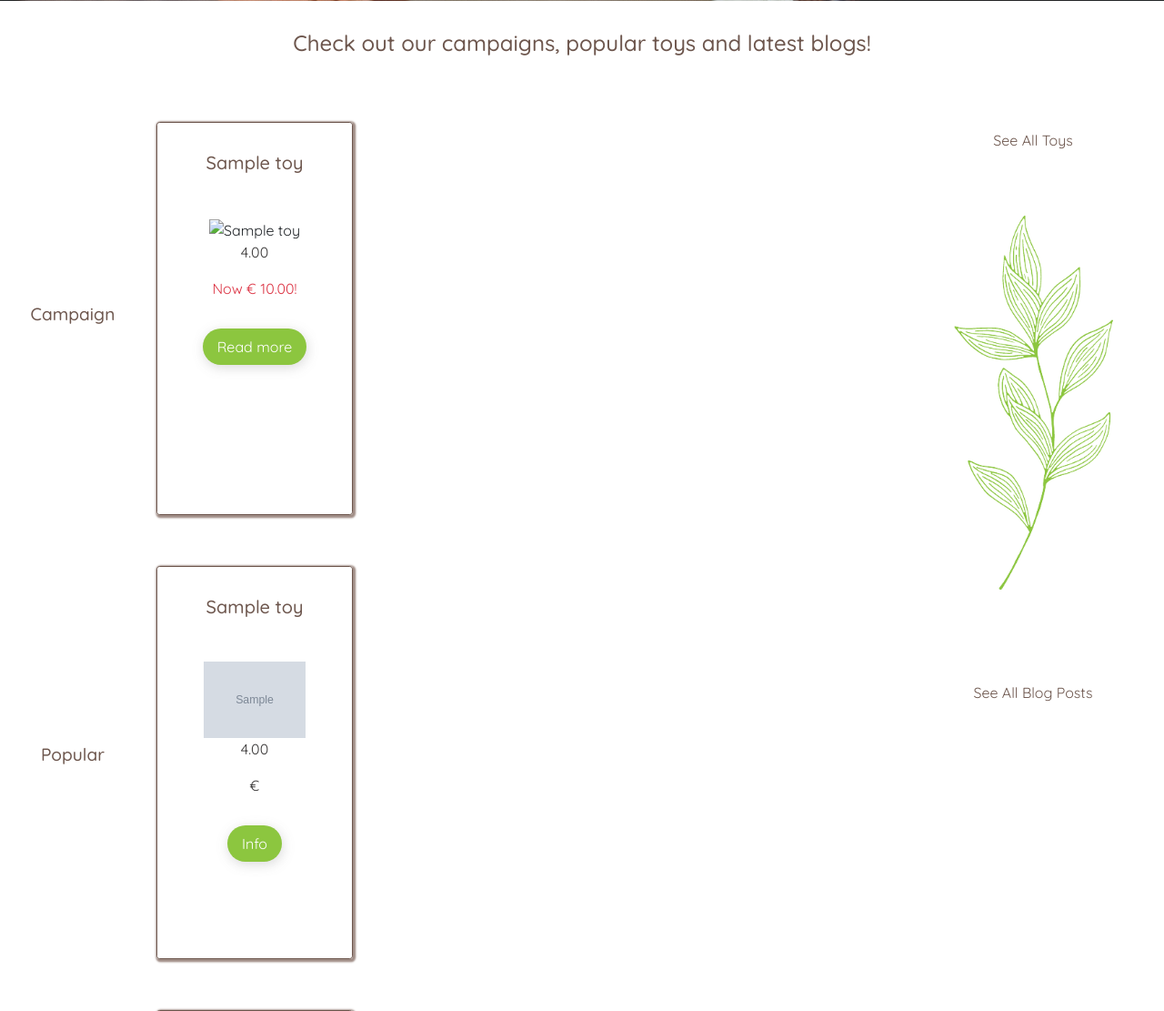
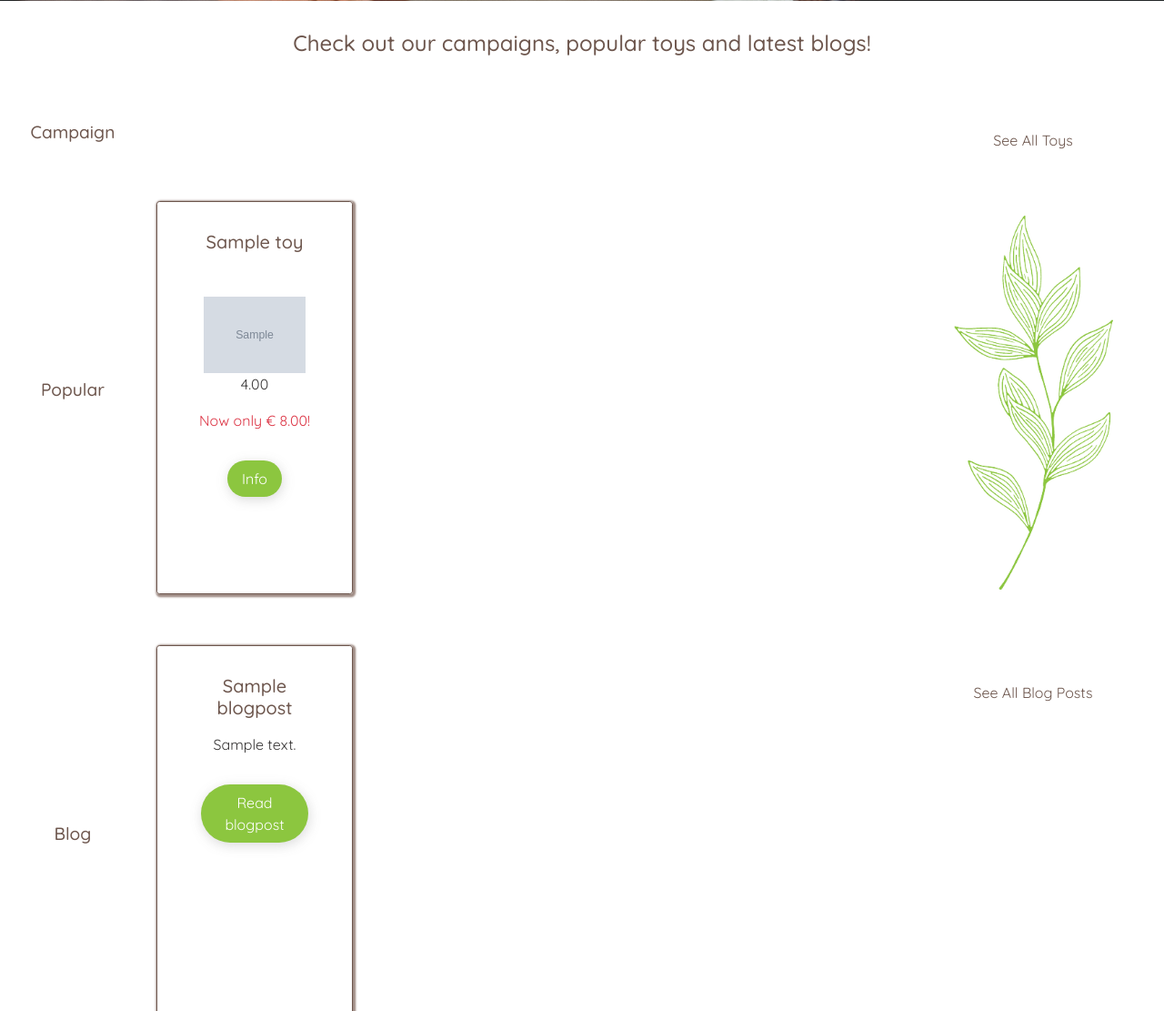
Before and after one commit to mmmangooo/Milestone-Project4, a Django app: page / in a window 1280 px wide. Shown: the part 863-1974 px from the top of the page at 91% size. Run offline with Django 3.2, Linux system fonts and the light colour scheme; tables that the repository leaves empty hold one stand-in row (values such as "Sample post"); grey boxes marked "Sample" are stand-in pictures; some libraries are stand-ins or nearby versions.

Commit message:
Updated capaign price calculation and template rendering

```diff
--- a/home/templates/home/index.html
+++ b/home/templates/home/index.html
@@ -30,23 +30,28 @@
         <div class="col-12 col-lg-2 mt-2">
             <h4>Campaign</h4>
         </div>
-        {% for has_campaign in has_campaigns %}
+  {%if toy.campaign == True %}
+        {% for toy in toys  %}
+
         <div class="col-12 col-sm-6 col-lg-3">
             <div class="square-card mt-2">
-                <h5 class="mb-5">{{ has_campaign.name }}</h5>
-                {% if has_campaign.image %} <img class="w-75" src="{{ toy.image.url }}" alt="{{ has_campaign.name }}">
+                <h5 class="mb-5">{{ toy.name }}</h5>
+                {% if toy.image %} <img class="w-75" src="{{ toy.image.url }}" alt="{{ has_campaign.name }}">
                 {% else %}
                 <img class="w-50" src="{{ MEDIA_URL }}no-image.png"
                     alt="Light-brown image of drawn silhouette of mountain and tree with text 'no image found' below">
                 {% endif %}
-                <p>{{ has_campaign.rating }}</p>
-                <p class="text-danger"> Now € {{ has_campaign.price }}!</p>
-                <a href="{% url 'toy_details' has_campaign.id%}"
+                <p>{{ toy.rating }}</p>
+                <p class="text-danger"> Now only € {{ toy.get_campaign }}! </p>
+                <a href="{% url 'toy_details' toy.id%}"
                     class="btn rounded-pill submit-btn text-white my-2">Read
                     more</a>
             </div>
         </div>
+
+
         {% endfor %}
+       {% endif %}
 
 
 
@@ -69,8 +74,8 @@
                     alt="Light-brown image of drawn silhouette of mountain and tree with text 'no image found' below">
                 {% endif %}
                 <p>{{ toy.rating }}</p>
-                <p> {% if toy.campaign %} € {{toy.campaign.price }} {% else %} € {{toy.price }}
-                    {%endif %}</p>
+                <p class="{% if toy.campaign %} card-text text-danger {% else %} card-text {% endif %}"> {% if toy.campaign == True %} Now only € {{ toy.get_campaign }}!  {% else %}  € {{toy.price }}  {% endif %}</p>
+
                 <a href="{% url 'toy_details' toy.id%}" class="btn rounded-pill submit-btn text-white my-1">Info</a>
             </div>
         </div>
--- a/static/css/base.css
+++ b/static/css/base.css
@@ -53,7 +53,7 @@ p {
 }
 
 .page-wrapper {
-    padding-top: 5rem;
+    padding-top: 4.5rem;
     width: 100%;
 
 }
--- a/toys/models.py
+++ b/toys/models.py
@@ -1,8 +1,7 @@
 from django.db import models
-from django.core.files.storage import FileSystemStorage
 from decimal import Decimal
 
-fs = FileSystemStorage(location='/media/')
+
 
 
 class Category(models.Model):
@@ -38,11 +37,12 @@ class Toy(models.Model):
     image = models.ImageField(upload_to='toys', null=True, blank=True)
     campaign = models.BooleanField(default=False, null=True, blank=True)
 
+    @property
     def get_campaign(self):
         """
         Calculate 20% discount on price for toys that are on campaign
         """
-        price = self.price * Decimal(20/100)
+        price = self.price - (self.price*20/100)
         return price
 
     def __str__(self):
--- a/toys/templates/toys/toy_details.html
+++ b/toys/templates/toys/toy_details.html
@@ -30,7 +30,7 @@
             </p>
 
             <!-- Showing the toy's campaign price if it has one, otherwose showing original price -->
-            <p>{% if toy.campaign %} {{toy.campaign.price}} {% else %} € {{toy.price }} {%endif %}</p>
+            <p class="{% if toy.campaign %} card-text text-danger {% else %} card-text {% endif %}"> {% if toy.campaign == True %} Now only € {{ toy.get_campaign }}!  {% else %}  € {{toy.price }}  {% endif %}</p>
             <div class="container align-items-center mt-5">
                 <form method="POST" action="{% url 'add_to_bag' toy.id %}">
                     {% csrf_token %}
--- a/toys/templates/toys/toys.html
+++ b/toys/templates/toys/toys.html
@@ -1,5 +1,6 @@
 {% extends 'base.html' %}
 {% load static %}
+
 
 {% block content %}
 <div class="container-fluid page-wrapper">
@@ -63,7 +64,7 @@
               <p class="card-text">  {% if toy.rating %} Rating {{ toy.rating }}/ 5 {% else %} No Rating {% endif %} </p>
 
               <!-- If the toy has a campaign price, it is shown here. Otherwise the original price is shown -->
-              <p class="card-text "> {% if toy.campaign == True %} € {{ toy.get_campaign }}  {% else %}  € {{toy.price }}  {%endif %}</p>
+              <p class="{% if toy.campaign %} card-text text-danger {% else %} card-text {% endif %}"> {% if toy.campaign == True %} Now only € {{ toy.get_campaign }}!  {% else %}  € {{toy.price }}  {% endif %}</p>
               <a href="{% url 'toy_details' toy.id%}" class="btn rounded-pill text-white my-2">Read more</a>
 
               <!-- If the user is logged in with superuser credentials, links to edit toy and delete toy pages are shown here -->
```
Also changed, not shown: green_toys/settings.py (+7 -8 lines).
